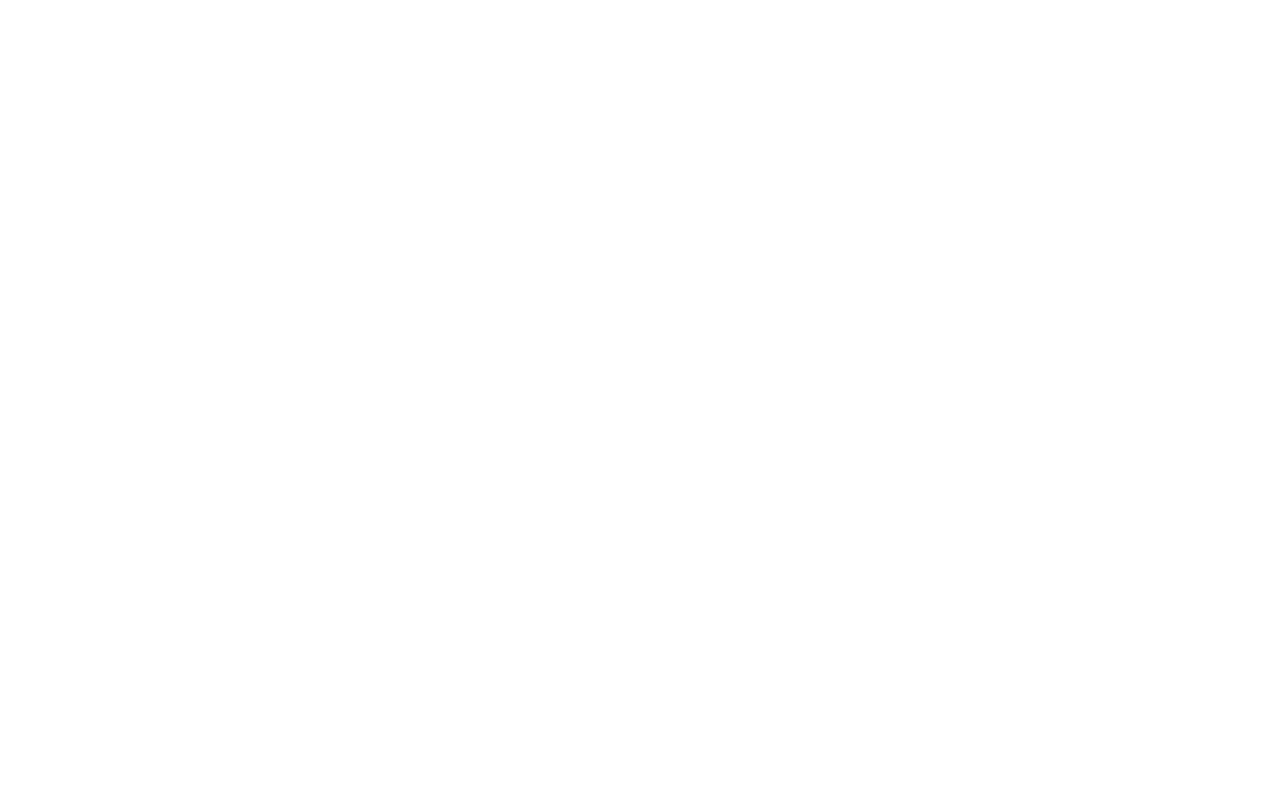
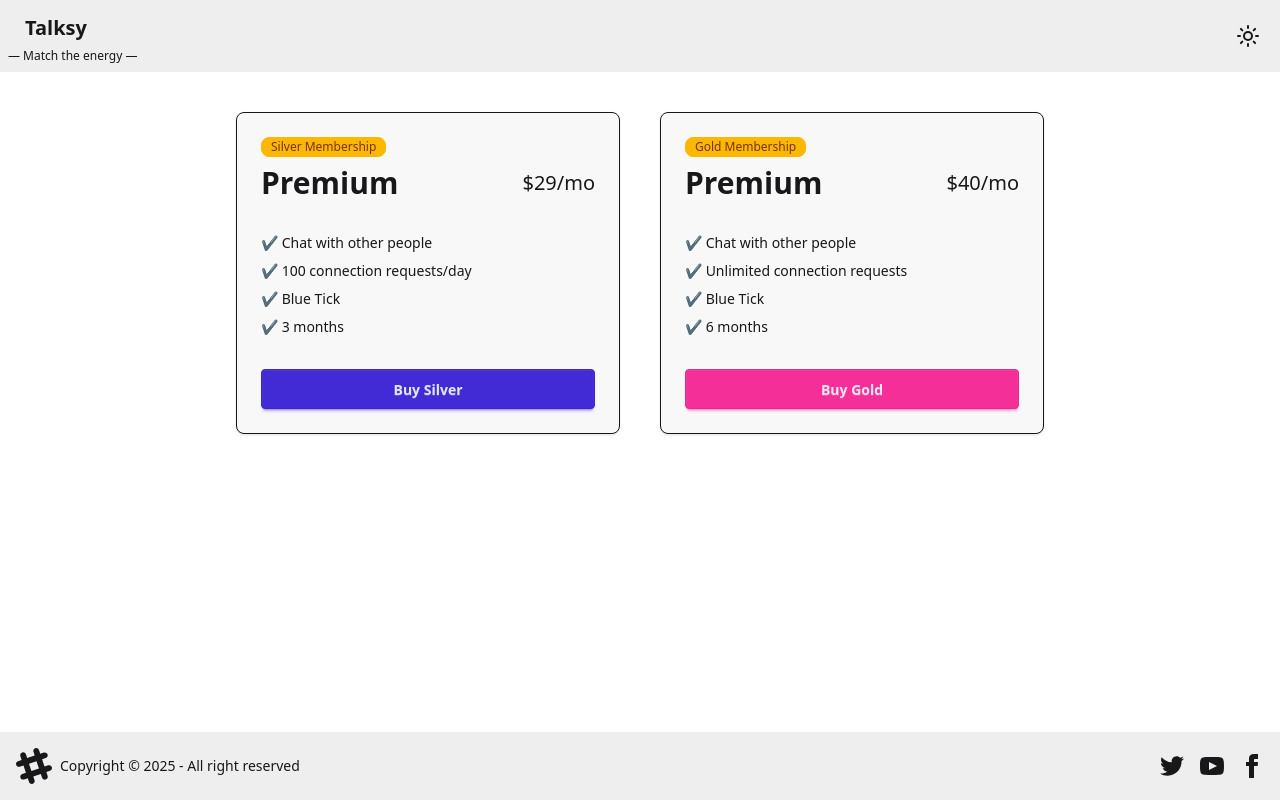
Before and after one commit to aartibisht123/devTinder-web, a React (Vite) app: page /premium in a window 1280 px wide. Before the commit this address had no page. Built offline with nearby package versions, Linux system fonts and the light colour scheme; no server answers.

Commit message:
new file:   src/components/Premium.jsx

```diff
--- a/index.html
+++ b/index.html
@@ -5,6 +5,7 @@
     <link rel="icon" type="image/svg+xml" href="/vite.svg" />
     <meta name="viewport" content="width=device-width, initial-scale=1.0" />
     <title>talksy</title>
+     <script src="https://checkout.razorpay.com/v1/checkout.js"></script>
   </head>
   <body>
     <div id="root"></div>
--- a/src/App.jsx
+++ b/src/App.jsx
@@ -8,6 +8,7 @@
 import Feed from "./components/Feed"
 import Connections from "./components/Connections"
 import Requests from "./components/Requests"
+import Premium from "./components/premium"
 
 function App() {
   return (
@@ -18,9 +19,10 @@
       <Route path="/" element={<Body/>}>
       <Route path="/" element={<Feed/>}/>
       <Route  path="/login" element={<Login/>}/>
-       <Route path="/profile" element={<Profile/>}/>
-          <Route path="/connection" element={<Connections/>}/>
-             <Route path="/request" element={<Requests/>}/>
+      <Route path="/profile" element={<Profile/>}/>
+      <Route path="/connection" element={<Connections/>}/>
+      <Route path="/request" element={<Requests/>}/>
+      <Route path="/premium" element={<Premium/>}/>
       </Route>
     </Routes>
     </BrowserRouter>
--- a/src/components/NavBar.jsx
+++ b/src/components/NavBar.jsx
@@ -63,6 +63,7 @@
         </li>
         <li><Link to="/connection">Connections</Link></li>
         <li><Link to="/request">Request</Link></li>
+         <li><Link to="/premium">Premium</Link></li>
         <li><a onClick={handleLogout}>Logout</a></li>
       </ul>
     </div>
--- /dev/null
+++ b/src/components/Premium.jsx
@@ -0,0 +1,107 @@
+import axios from "axios";
+import { BASE_URL } from "../utils/constants";
+import { useEffect, useState } from "react";
+
+const Premium = () => {
+  const [isUserPremium, setIsUserPremium] = useState(false);
+  useEffect(() => {
+   verifyPremiumUser();
+  }, []);
+
+  const verifyPremiumUser = async () => {
+    const res = await axios.get(BASE_URL + "/premium/verify", {
+      withCredentials: true,
+    });
+
+    if (res.data.isPremium) {
+      setIsUserPremium(true);
+    }
+  };
+
+  const handleBuyClick = async (type) => {
+    const order = await axios.post(
+      BASE_URL + "/payment/create",
+      {
+        membershipType: type,
+      },
+      { withCredentials: true }
+    );
+
+    const { amount, keyId, currency, notes, orderId } = order.data;
+
+    const options = {
+      key: keyId,
+      amount,
+      currency,
+      name: "Talksy",
+      description: "Connect to other peoples",
+      order_id: orderId,
+      prefill: {
+        name: notes.firstName + " " + notes.lastName,
+        email: notes.emailId,
+        contact: "9999999999",
+      },
+      theme: {
+        color: "#F37254",
+      },
+      handler: verifyPremiumUser,
+    };
+
+    const rzp = new window.Razorpay(options);
+    rzp.open();
+  };
+
+
+
+    return isUserPremium ? (
+    "You're are already a premium user"
+  ) : (
+    <div className="flex flex-col md:flex-row justify-center gap-10 my-10 ">
+
+      {/* Silver Card */}
+      <div className="card w-96 bg-base-100 shadow-sm border bg-base-200">
+        <div className="card-body">
+          <span className="badge badge-warning badge-sm">Silver Membership</span>
+
+          <div className="flex justify-between items-center">
+            <h2 className="text-3xl font-bold">Premium</h2>
+            <span className="text-xl">$29/mo</span>
+          </div>
+
+          <ul className="mt-6 flex flex-col gap-2 text-sm">
+            <li>✔ Chat with other people</li>
+            <li>✔ 100 connection requests/day</li>
+            <li>✔ Blue Tick</li>
+            <li>✔ 3 months</li>
+          </ul>
+
+          <button onClick={()=> handleBuyClick("gold")} className="btn btn-primary mt-6">Buy Silver</button>
+        </div>
+      </div>
+
+      {/* Gold Card */}
+      <div className="card w-96 bg-base-100 shadow-sm border bg-base-200">
+        <div className="card-body">
+          <span className="badge badge-warning badge-sm">Gold Membership</span>
+
+          <div className="flex justify-between items-center">
+            <h2 className="text-3xl font-bold">Premium</h2>
+            <span className="text-xl">$40/mo</span>
+          </div>
+
+          <ul className="mt-6 flex flex-col gap-2 text-sm">
+            <li>✔ Chat with other people</li>
+            <li>✔ Unlimited connection requests</li>
+            <li>✔ Blue Tick</li>
+            <li>✔ 6 months</li>
+          </ul>
+
+          <button onClick={()=> handleBuyClick("gold")} className="btn btn-secondary mt-6">Buy Gold</button>
+        </div>
+      </div>
+
+    </div>
+  )
+}
+
+export default Premium
```
